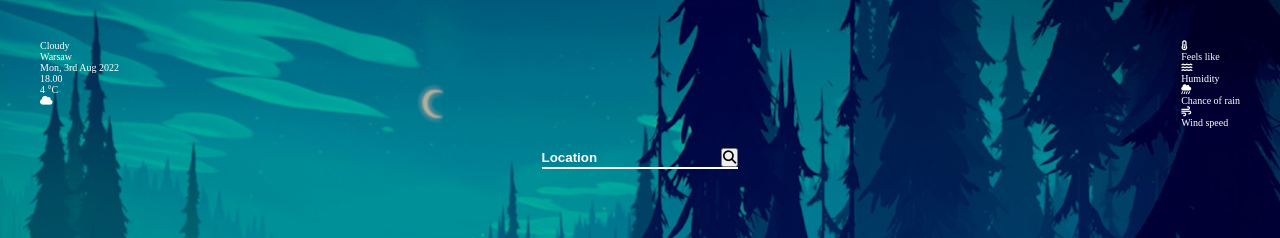
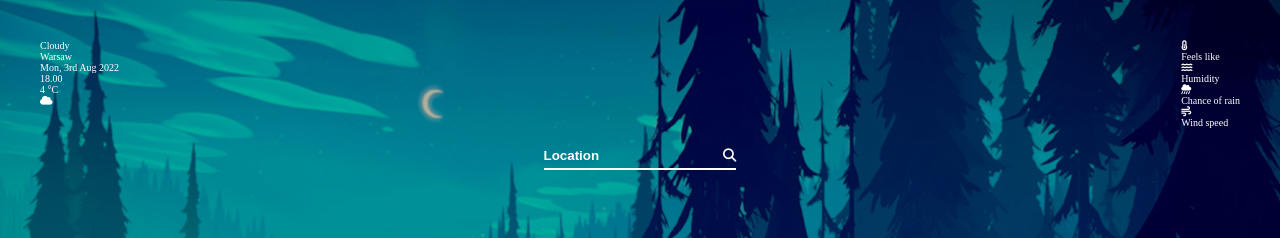
Before and after one commit to GBN6/Weather-App, a plain HTML site: page index.html in a window 1280 px wide. Shown: the top 238 px of the page. Drawn offline with Linux system fonts and the light colour scheme.

Commit message:
Minor styling update

```diff
--- a/style.css
+++ b/style.css
@@ -49,4 +49,10 @@ main {
     border-bottom: 2px solid white;
     max-width: 200px;
     align-self: center;
+    padding-bottom: 5px;
 }
+.btn-search {
+    background-color: transparent;
+    border: none;
+    color: white;
+}
```
